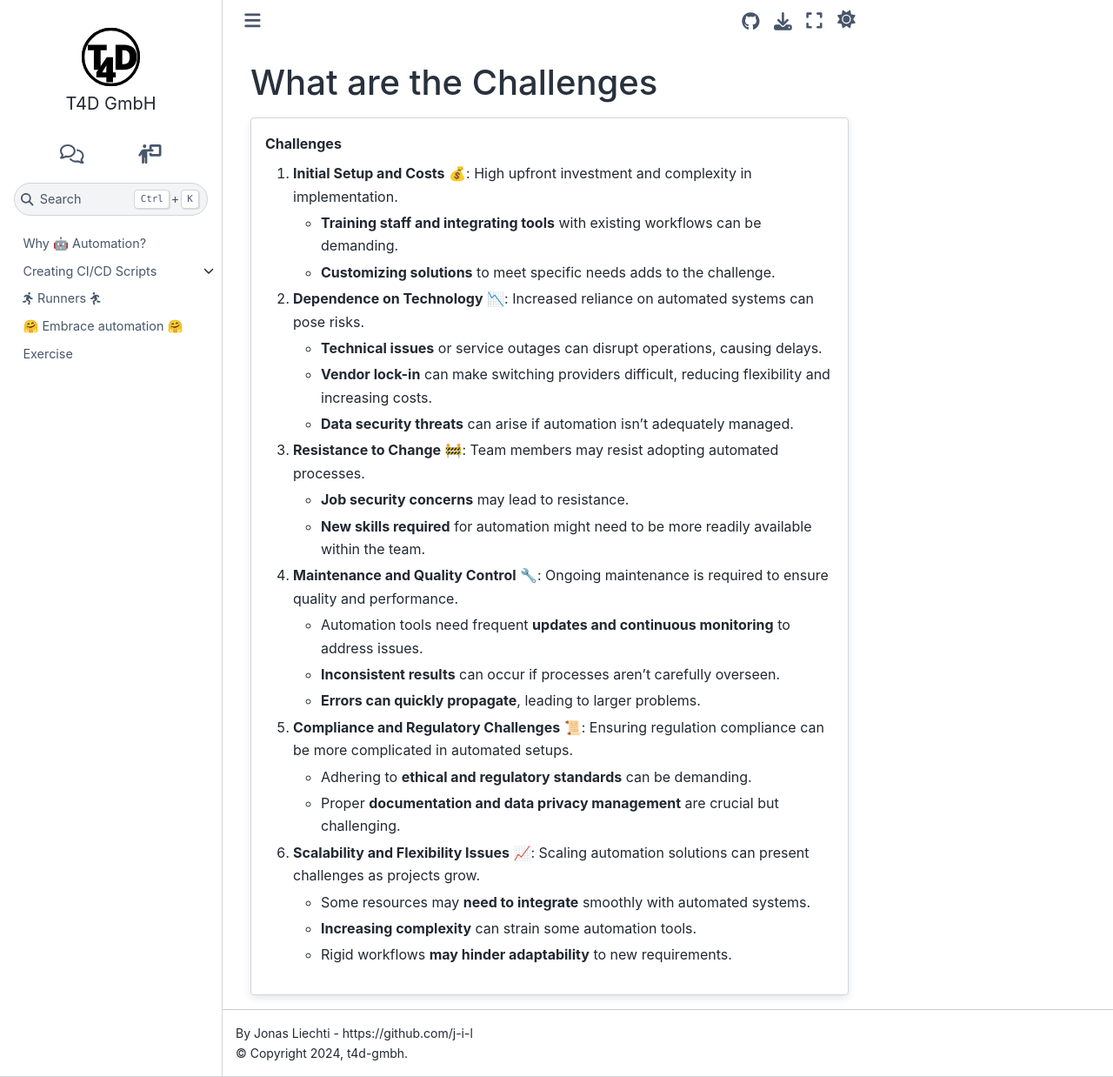
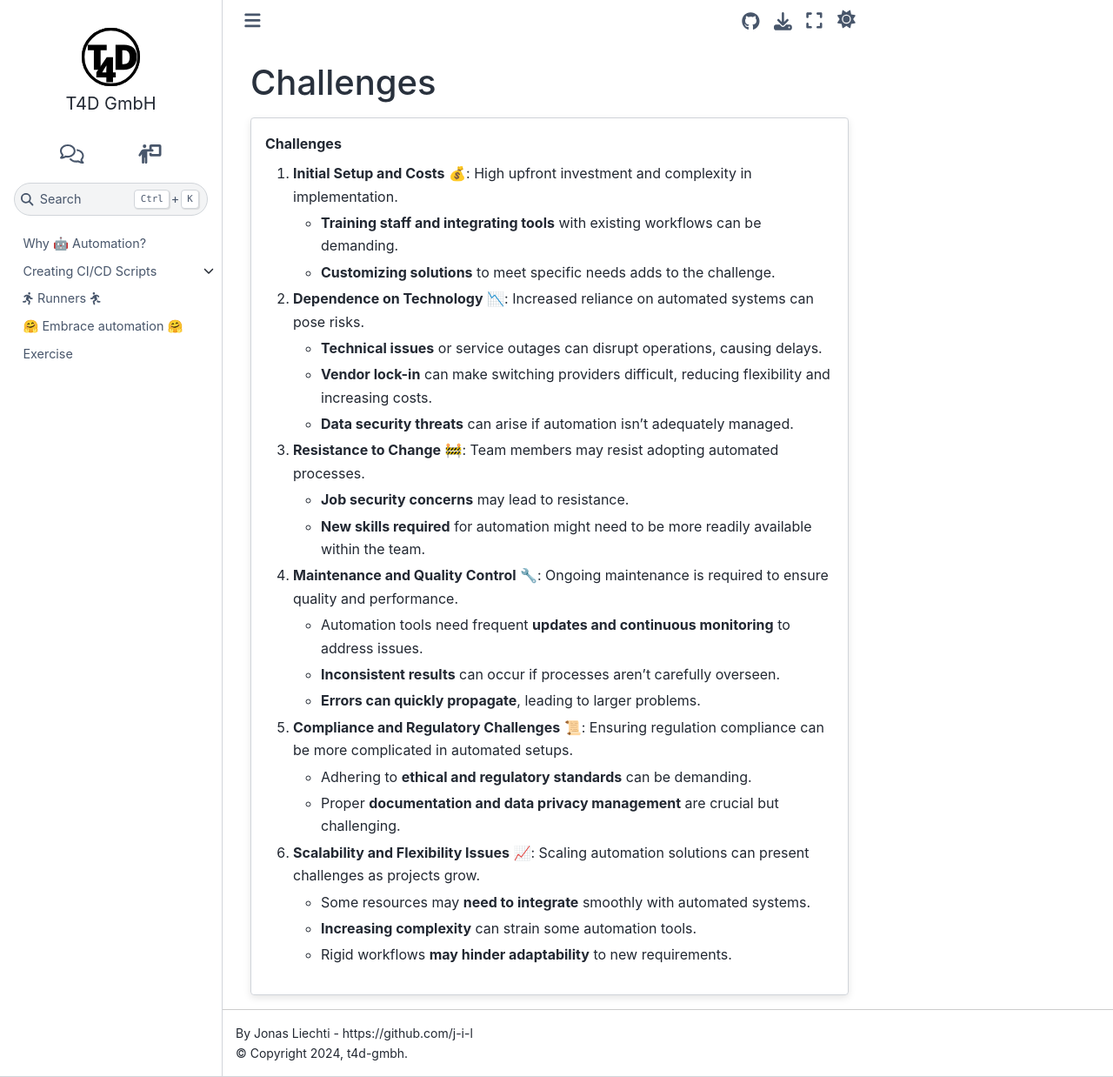
Before and after one commit to t4d-gmbh/ci-cd-workflows, a Sphinx documentation site: the page built from source/content/why_automation/for_non_sd_challenges.md, in a window 1280 px wide and 1238 px high. Shown: the whole window at 87% size. Built offline with Sphinx 7.4.7 and the Sphinx Book theme 1.1.4, drawn with Linux system fonts in a browser that asks for light colours; the version number could not be read and is left out.

Commit message:
Update for_non_sd_challenges.md
Rephrased title to avoid question

```diff
--- a/source/content/why_automation/for_non_sd_challenges.md
+++ b/source/content/why_automation/for_non_sd_challenges.md
@@ -1,4 +1,4 @@
-## What are the Challenges
+## Challenges
 :::{card} Challenges
 1. **Initial Setup and Costs** 💰: High upfront investment and complexity in implementation{% if page %}.
    - **Training staff and integrating tools** with existing workflows can be demanding.
```
